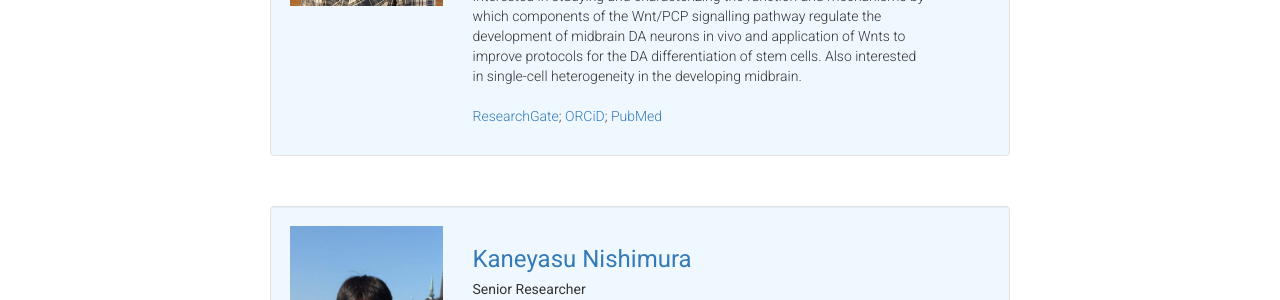
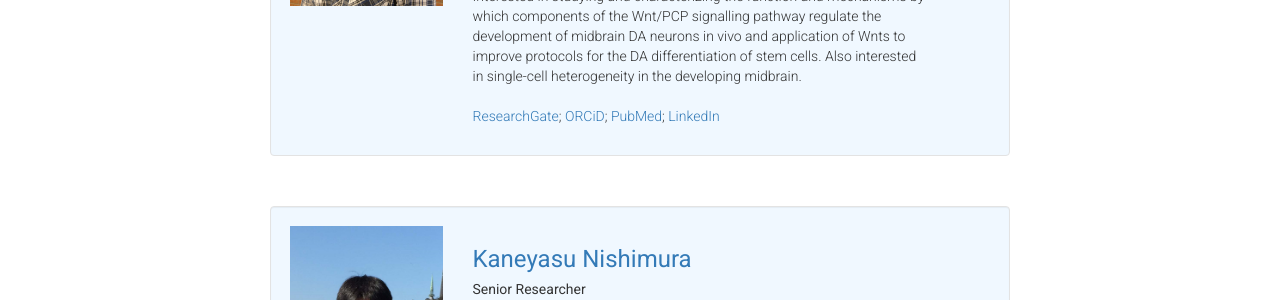
Before and after one commit to ArenasLab/arenaslab.github.io, a Jekyll site: the page people/index.html, which Jekyll copies as it is, in a window 1280 px wide and 900 px high, scrolled down 540 px. Shown: the part 152-452 px from the top of the window. Built offline with Jekyll 4.4.1, drawn with Linux system fonts in a browser that asks for light colours.

Commit message:
Update index.html

```diff
--- a/people/index.html
+++ b/people/index.html
@@ -92,7 +92,7 @@
                       <br><br>
                         Interested in studying and characterizing the function and mechanisms by which components of the Wnt/PCP signalling pathway regulate the development of midbrain DA neurons in vivo and application of Wnts to improve protocols for the DA differentiation of stem cells. Also interested in single-cell heterogeneity in the developing midbrain.
                       <br><br>
-                        <a href="https://www.researchgate.net/profile/Daniel_Gyllborg">ResearchGate</a>; <a href="http://orcid.org/0000-0002-1429-6426">ORCiD</a>; <a href="https://www.ncbi.nlm.nih.gov/pubmed/?term=Daniel+Gyllborg">PubMed</a>
+                        <a href="https://www.researchgate.net/profile/Daniel_Gyllborg">ResearchGate</a>; <a href="http://orcid.org/0000-0002-1429-6426">ORCiD</a>; <a href="https://www.ncbi.nlm.nih.gov/pubmed/?term=Daniel+Gyllborg">PubMed</a>; <a href="linkedin.com/in/daniel-gyllborg-381713139">LinkedIn</a>
 	              </p>
                     </div>
                   </div>
```
